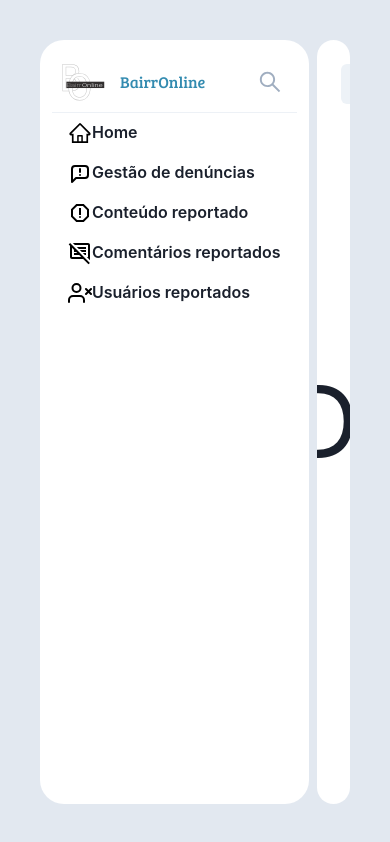
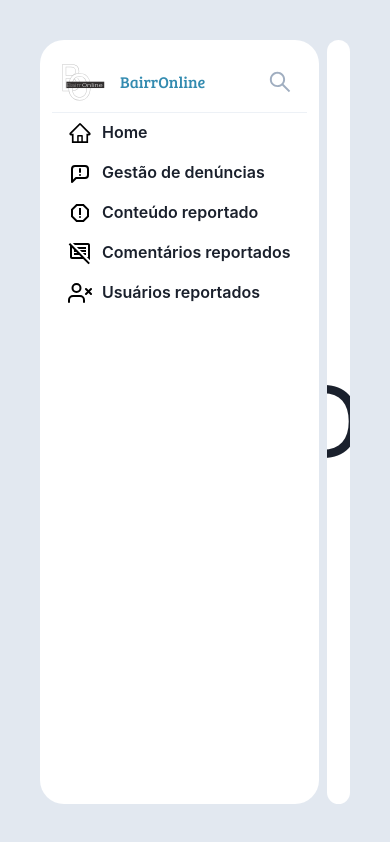
Before and after one commit to Kaua2123/TCC-BairrOnline, a React (Vite) app in the folder front/: page /homeADM in a window 390 px wide. Built offline with nearby package versions, Linux system fonts and the light colour scheme; sample sign-in values are in the browser's storage.

Commit message:
responsividade 2

```diff
--- a/front/src/components/ADM/Navigation.tsx
+++ b/front/src/components/ADM/Navigation.tsx
@@ -18,15 +18,15 @@ export const Navigation = ({menuClicado}) => {
     ];
 
     return(
-        <Flex>
+        <Flex flexDirection='column' alignItems={menuClicado ? 'center' : 'flex-start'} transition='.8s'>
             <List>
                 {links.map((link, index) => (
                     <ListItem key={index}>
                         <ChakraLink href={link.href}>
                             <Flex p={0} align='flex-start' justifyContent={menuClicado ? 'center' : 'normal'} >
-                                <VStack spacing={2}  justifyContent={menuClicado ? 'center' : 'normal'}>
-                                    <Button position='relative' variant='ghost'  w='full' _hover={{color: '#338bb0'}}>
-                                    <Icon fontSize={24} transition='.4s ' color={menuClicado ? 'gray' : 'black'} _hover={{color: '#338bb0'}}> {link.icon}</Icon>
+                                <VStack spacing={2}>
+                                    <Button position='relative' variant='ghost'  w='full' _hover={{color: '#338bb0'}} >
+                                    <Icon fontSize={24} transition='.4s ' mr={menuClicado ? '5px' : '10px'} color={menuClicado ? 'gray' : 'black'} _hover={{color: '#338bb0'}}> {link.icon}</Icon>
                                      <Text display={menuClicado ? 'none' : 'block'}>{link.label}</Text>
                                     </Button>
                                 </VStack>
```
